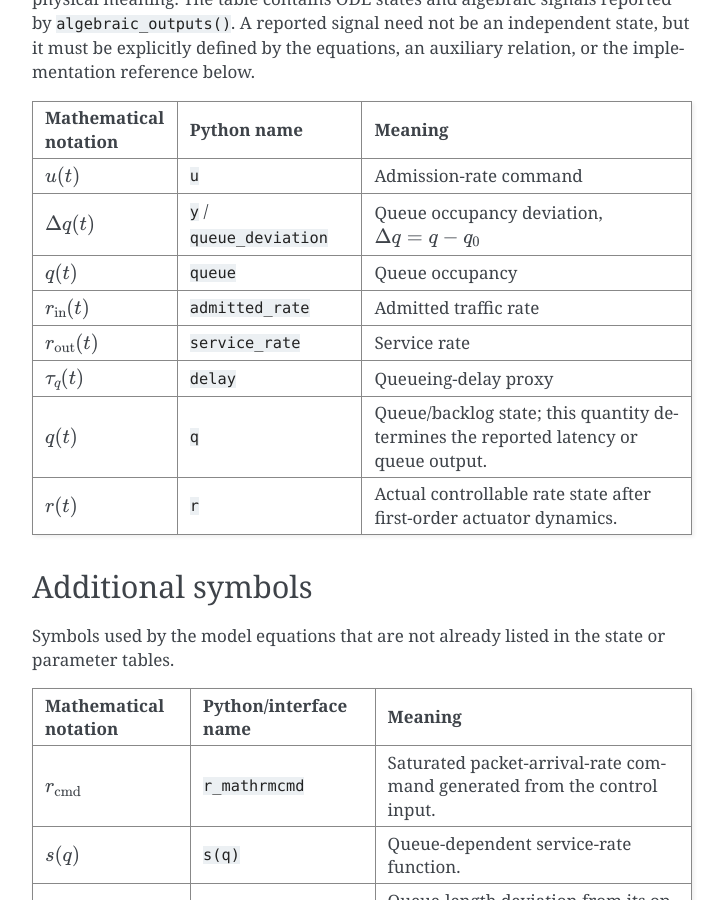
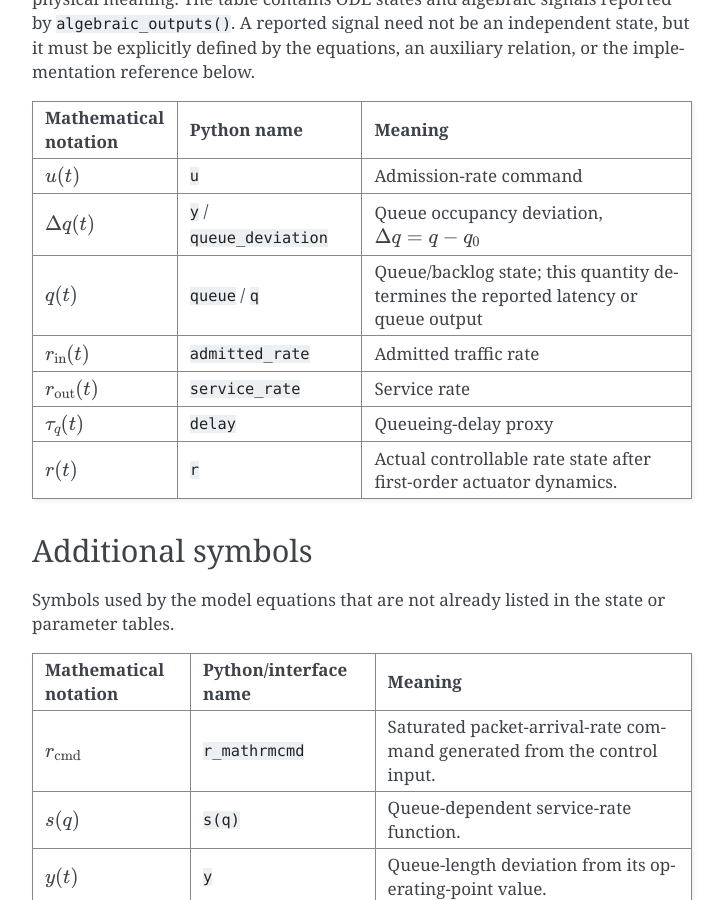
Before and after one commit to simple-machine-learning/SISO-Adaptive-Control, a Sphinx documentation site: the page built from packages/SISO_Adaptive_Control_Python_v1.0.0/documentation/models/network_router_fluid_queue.rst, in a window 1280 px wide and 900 px high, scrolled down 2690 px. Shown: the whole window, without its empty margins (388-1112 px from the left). Built offline with Sphinx 7.4.7, drawn with Linux system fonts in a browser that asks for light colours; some of the changed lines change nothing that is shown.

Commit message:
Consolidate duplicate documentation variables

```diff
--- a/packages/SISO_Adaptive_Control_Python_v1.0.0/documentation/models/network_router_fluid_queue.rst
+++ b/packages/SISO_Adaptive_Control_Python_v1.0.0/documentation/models/network_router_fluid_queue.rst
@@ -149,8 +149,8 @@ The first column gives the readable mathematical notation, the second gives the
      - ``y`` / ``queue_deviation``
      - Queue occupancy deviation, :math:`\Delta q=q-q_0`
    * - :math:`q(t)`
-     - ``queue``
-     - Queue occupancy
+     - ``queue`` / ``q``
+     - Queue/backlog state; this quantity determines the reported latency or queue output
    * - :math:`r_{\mathrm{in}}(t)`
      - ``admitted_rate``
      - Admitted traffic rate
@@ -160,9 +160,6 @@ The first column gives the readable mathematical notation, the second gives the
    * - :math:`\tau_q(t)`
      - ``delay``
      - Queueing-delay proxy
-   * - :math:`q(t)`
-     - ``q``
-     - Queue/backlog state; this quantity determines the reported latency or queue output.
    * - :math:`r(t)`
      - ``r``
      - Actual controllable rate state after first-order actuator dynamics.
```
